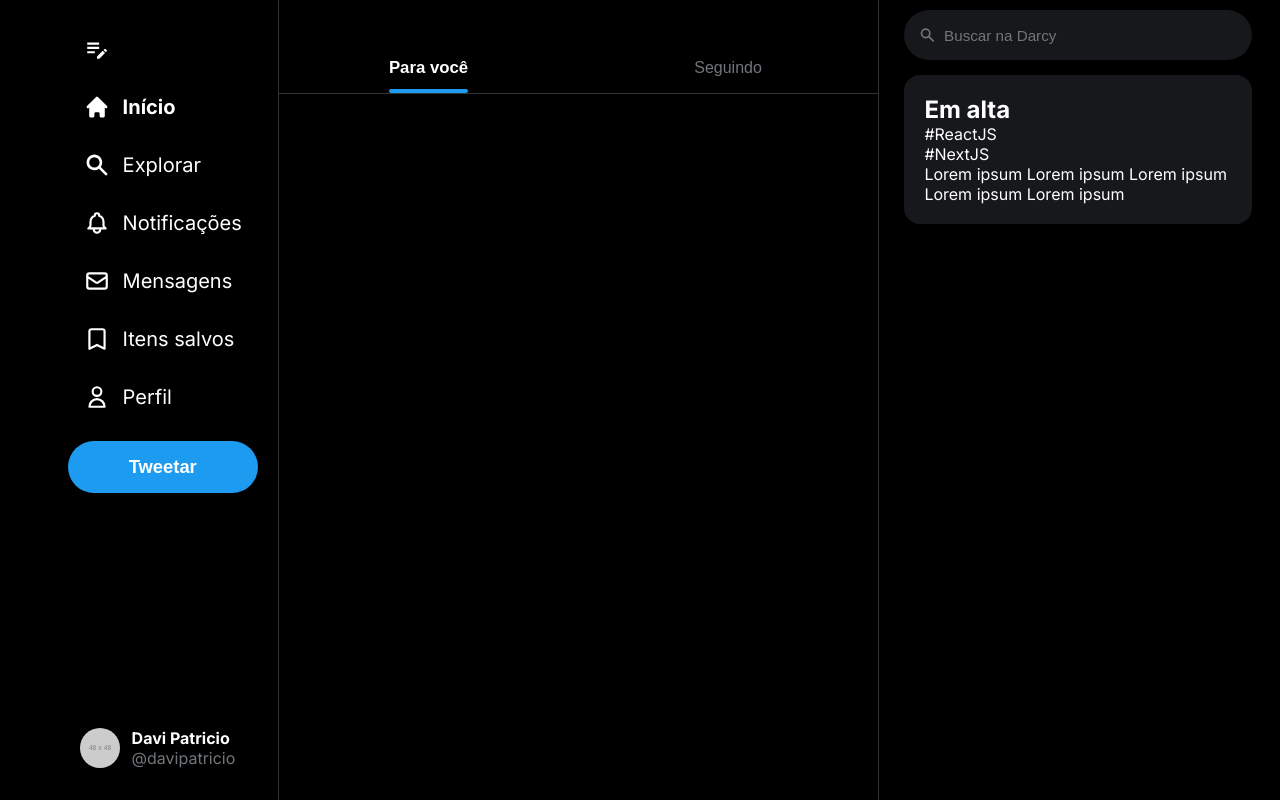
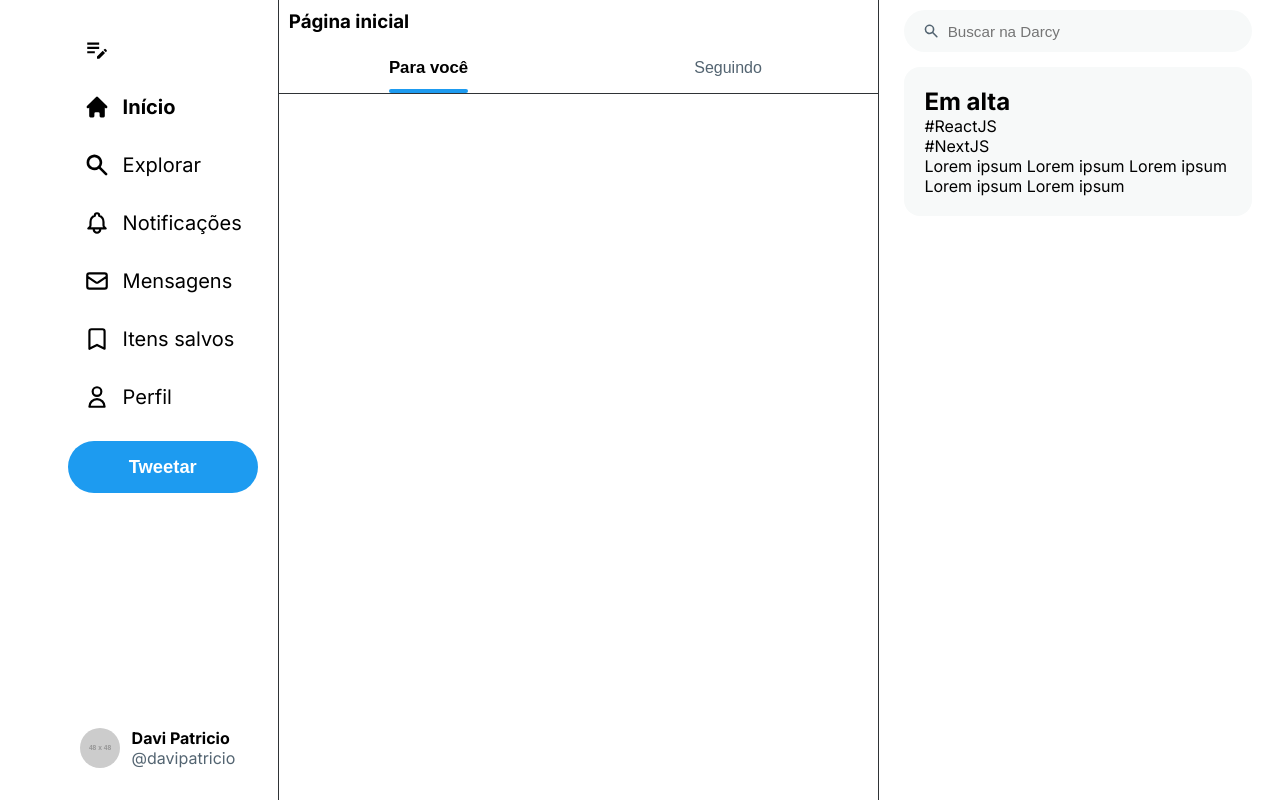
Before and after one commit to darcyinc/darcy, a Next.js app: page / in a window 1280 px wide. Built offline with nearby package versions, Linux system fonts and the light colour scheme.

Commit message:
add white theme

```diff
--- a/src/app/providers.tsx
+++ b/src/app/providers.tsx
@@ -3,11 +3,12 @@
 import StyledComponentsRegistry from '@/lib/registry';
 import GlobalStyles from '@/styles/GlobalStyles';
 import { darkTheme } from '@/styles/themes/dark';
+import { lightTheme } from '@/styles/themes/light';
 import { ThemeProvider } from 'styled-components';
 
 export default function Providers({ children }: { children: React.ReactNode }) {
   return (
-    <ThemeProvider theme={darkTheme}>
+    <ThemeProvider theme={lightTheme}>
       <StyledComponentsRegistry>
         <GlobalStyles />
         {children}
--- a/src/components/Button/styles.ts
+++ b/src/components/Button/styles.ts
@@ -2,7 +2,7 @@
 
 import styled, { css } from 'styled-components';
 import { ButtonProps } from '.';
-import { maxRounded } from '@/styles/maxRounded';
+import { maxRounded } from '@/styles/common/maxRounded';
 
 export const Container = styled.button<ButtonProps>`
   ${maxRounded}
--- a/src/components/Feed/FeedHeader/styles.ts
+++ b/src/components/Feed/FeedHeader/styles.ts
@@ -7,6 +7,7 @@ export const Container = styled.header`
   width: 100%;
 
   > h3 {
+    color: ${({ theme }) => theme.text.primary};
     padding: 10px;
   }
 
--- a/src/components/LeftNavbar/NavbarProfile/styles.ts
+++ b/src/components/LeftNavbar/NavbarProfile/styles.ts
@@ -1,6 +1,6 @@
 'use client';
 
-import { maxRounded } from '@/styles/maxRounded';
+import { maxRounded } from '@/styles/common/maxRounded';
 import Link from 'next/link';
 import styled from 'styled-components';
 
@@ -39,7 +39,7 @@ export const Container = styled(Link)`
 
   > div.profileInfo {
     > p {
-      color: #fff;
+      color: ${({ theme }) => theme.text.primary};
       font-weight: bold;
     }
 
--- a/src/components/LeftNavbar/styles.ts
+++ b/src/components/LeftNavbar/styles.ts
@@ -1,6 +1,6 @@
 'use client';
 
-import { maxRounded } from '@/styles/maxRounded';
+import { maxRounded } from '@/styles/common/maxRounded';
 import Link from 'next/link';
 import styled from 'styled-components';
 
--- a/src/components/Trending/TrendingSearch/styles.ts
+++ b/src/components/Trending/TrendingSearch/styles.ts
@@ -6,13 +6,14 @@ export const Container = styled.form`
   display: flex;
   align-items: center;
   gap: 8px;
-  padding: 14px !important;
+  padding: 10px !important;
   border: 1px solid transparent;
   border-radius: 30px !important;
 
   > svg {
     color: ${({ theme }) => theme.text.secondary};
     font-size: 1.25rem;
+    margin-left: 8px;
   }
 
   > input[type='text'] {
--- a/src/styles/GlobalStyles.ts
+++ b/src/styles/GlobalStyles.ts
@@ -11,7 +11,7 @@ export default createGlobalStyle`
   body {
     display: flex;
     justify-content: center;
-    background-color: #000;
+    background-color: ${({ theme }) => theme.background};
   }
 
   html, body {
--- a/src/styles/themes/dark.ts
+++ b/src/styles/themes/dark.ts
@@ -1,6 +1,7 @@
 import { DefaultTheme } from 'styled-components';
 
 export const darkTheme: DefaultTheme = {
+  background: '#000',
   colors: {
     blue: 'rgb(29, 155, 240)',
     darkGray: 'rgb(22, 24, 28)',
--- /dev/null
+++ b/src/styles/themes/light.ts
@@ -0,0 +1,17 @@
+import { DefaultTheme } from 'styled-components';
+
+export const lightTheme: DefaultTheme = {
+  background: '#fff',
+  colors: {
+    blue: 'rgb(29, 155, 240)',
+    darkGray: 'rgb(247, 249, 249)',
+    grayBorder: 'rgb(47, 51, 54)',
+  },
+  text: {
+    primary: '#000',
+    secondary: 'rgb(83, 100, 113)',
+  },
+  effects: {
+    hover: 'rgba(15, 20, 25, 0.1)',
+  },
+};
--- a/src/styles/themes/styled.d.ts
+++ b/src/styles/themes/styled.d.ts
@@ -2,6 +2,7 @@ import 'styled-components';
 
 declare module 'styled-components' {
   export interface DefaultTheme {
+    background: string;
     colors: {
       blue: string;
       darkGray: string;
```
Also changed, not shown: src/styles/common/maxRounded.ts (renamed from src/styles/maxRounded.ts).
